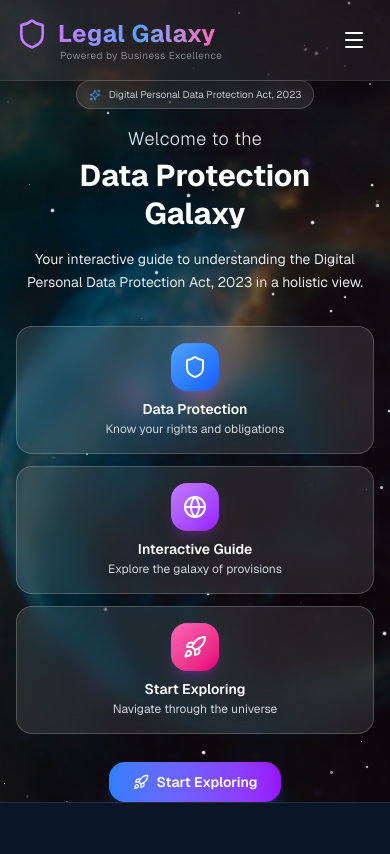
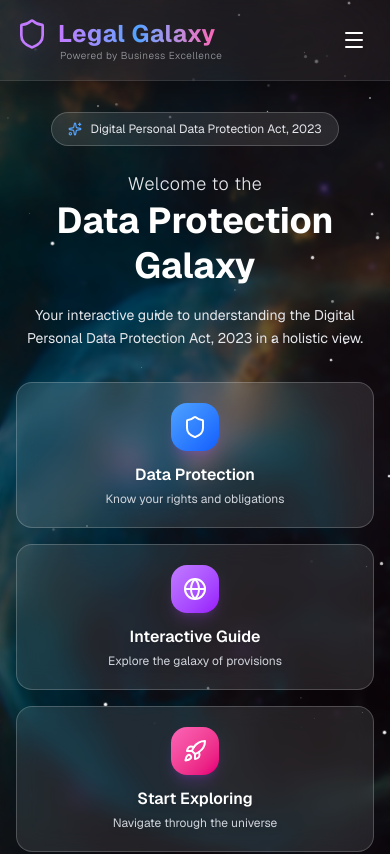
Before and after one commit to yashkulshrestha1102/data-protection-galaxy, a Next.js app: page / in a window 390 px wide. Shown: the top 854 px of the page. Built offline with nearby package versions, Linux system fonts and the light colour scheme.

Commit message:
fix: increased header spacing with pt-28 md:pt-32 lg:pt-36

```diff
--- a/app/page.tsx
+++ b/app/page.tsx
@@ -3,7 +3,8 @@ import { Rocket, Shield, Globe, Sparkles } from "lucide-react";
 
 export default function Home() {
   return (
-    <main className="min-h-[calc(100vh-80px)] text-white flex flex-col items-center justify-center px-4 relative overflow-hidden pt-20 md:pt-24">
+    // ===== FIX: min-h-screen and pt-28 for header spacing =====
+    <main className="min-h-screen text-white flex flex-col items-center justify-center px-4 relative overflow-hidden pt-28 md:pt-32 lg:pt-36">
       {/* ===== BACKGROUND IMAGE ===== */}
       <div
         className="absolute inset-0 -z-10 bg-cover bg-center bg-no-repeat"
@@ -38,36 +39,32 @@ export default function Home() {
       </div>
 
       {/* ===== CONTENT ===== */}
-      <div className="max-w-5xl mx-auto text-center space-y-4 md:space-y-8 relative z-10 flex-1">
+      <div className="max-w-5xl mx-auto text-center relative z-10">
         {/* Badge */}
-        <div className="inline-flex items-center gap-2 px-3 py-1.5 md:px-5 md:py-2.5 rounded-full bg-white/10 border border-white/20 backdrop-blur-md text-[10px] md:text-sm text-gray-200 hover:bg-white/20 transition-all">
-          <Sparkles className="w-3 h-3 md:w-4 md:h-4 text-blue-400" />
+        <div className="inline-flex items-center gap-2 px-4 py-2 rounded-full bg-white/10 border border-white/20 backdrop-blur-md text-xs md:text-sm text-gray-200 hover:bg-white/20 transition-all mb-6 md:mb-8">
+          <Sparkles className="w-3.5 h-3.5 md:w-4 md:h-4 text-blue-400" />
           Digital Personal Data Protection Act, 2023
         </div>
 
-        {/* Main Heading - WHITE COLOR */}
-        <div className="space-y-1 md:space-y-2">
+        {/* Main Heading */}
+        <div className="mb-4 md:mb-6">
           <p className="text-lg md:text-2xl lg:text-3xl text-gray-200 font-light tracking-wide drop-shadow-lg">
             Welcome to the
           </p>
-          <h1 className="text-3xl md:text-7xl lg:text-8xl font-bold leading-tight drop-shadow-2xl">
-            <span className="text-white">
-              Data Protection
-            </span>
+          <h1 className="text-4xl md:text-7xl lg:text-8xl font-bold leading-tight drop-shadow-2xl">
+            <span className="text-white">Data Protection</span>
             <br />
-            <span className="text-white">
-              Galaxy
-            </span>
+            <span className="text-white">Galaxy</span>
           </h1>
         </div>
 
         {/* Description */}
-        <p className="text-sm md:text-lg lg:text-xl text-gray-200 max-w-3xl mx-auto leading-relaxed drop-shadow-lg px-2">
+        <p className="text-sm md:text-lg lg:text-xl text-gray-200 max-w-3xl mx-auto leading-relaxed drop-shadow-lg px-2 mb-8 md:mb-12">
           Your interactive guide to understanding the Digital Personal Data Protection Act, 2023 in a holistic view.
         </p>
 
         {/* Feature Cards */}
-        <div className="grid grid-cols-1 md:grid-cols-3 gap-3 md:gap-6 pt-4 md:pt-8">
+        <div className="grid grid-cols-1 md:grid-cols-3 gap-4 md:gap-6 mb-8 md:mb-12">
           {[
             { icon: Shield, title: "Data Protection", desc: "Know your rights and obligations", color: "from-blue-400 to-blue-600" },
             { icon: Globe, title: "Interactive Guide", desc: "Explore the galaxy of provisions", color: "from-purple-400 to-purple-600" },
@@ -77,23 +74,23 @@ export default function Home() {
             return (
               <div
                 key={index}
-                className="group p-4 md:p-6 rounded-2xl bg-white/10 border border-white/20 backdrop-blur-md hover:bg-white/20 transition-all hover:scale-105 hover:shadow-2xl hover:shadow-blue-500/20"
+                className="group p-5 md:p-6 rounded-2xl bg-white/10 border border-white/20 backdrop-blur-md hover:bg-white/20 transition-all hover:scale-105 hover:shadow-2xl hover:shadow-blue-500/20"
               >
-                <div className={`w-12 h-12 md:w-14 md:h-14 rounded-2xl bg-gradient-to-br ${item.color} flex items-center justify-center mx-auto mb-2 md:mb-4 group-hover:scale-110 transition-transform shadow-lg shadow-purple-500/20`}>
+                <div className={`w-12 h-12 md:w-14 md:h-14 rounded-2xl bg-gradient-to-br ${item.color} flex items-center justify-center mx-auto mb-3 md:mb-4 group-hover:scale-110 transition-transform shadow-lg shadow-purple-500/20`}>
                   <Icon className="w-6 h-6 md:w-7 md:h-7 text-white" />
                 </div>
-                <h3 className="font-semibold text-white text-sm md:text-lg drop-shadow-md">{item.title}</h3>
-                <p className="text-xs md:text-sm text-gray-300 mt-0.5 md:mt-1 drop-shadow-md">{item.desc}</p>
+                <h3 className="font-semibold text-white text-base md:text-lg drop-shadow-md">{item.title}</h3>
+                <p className="text-xs md:text-sm text-gray-300 mt-1 drop-shadow-md">{item.desc}</p>
               </div>
             );
           })}
         </div>
 
         {/* CTA Button */}
-        <div className="pt-3 md:pt-6">
+        <div>
           <Link
             href="/galaxy"
-            className="inline-flex items-center gap-2 md:gap-3 px-6 md:px-10 py-2.5 md:py-4 rounded-2xl bg-gradient-to-r from-blue-500 to-purple-600 text-white font-semibold text-sm md:text-lg hover:scale-105 transition-all hover:shadow-2xl hover:shadow-blue-500/40 shadow-lg shadow-blue-500/20"
+            className="inline-flex items-center gap-2 md:gap-3 px-8 md:px-10 py-3 md:py-4 rounded-2xl bg-gradient-to-r from-blue-500 to-purple-600 text-white font-semibold text-sm md:text-lg hover:scale-105 transition-all hover:shadow-2xl hover:shadow-blue-500/40 shadow-lg shadow-blue-500/20"
           >
             <Rocket className="w-4 h-4 md:w-5 md:h-5" />
             Start Exploring
```
